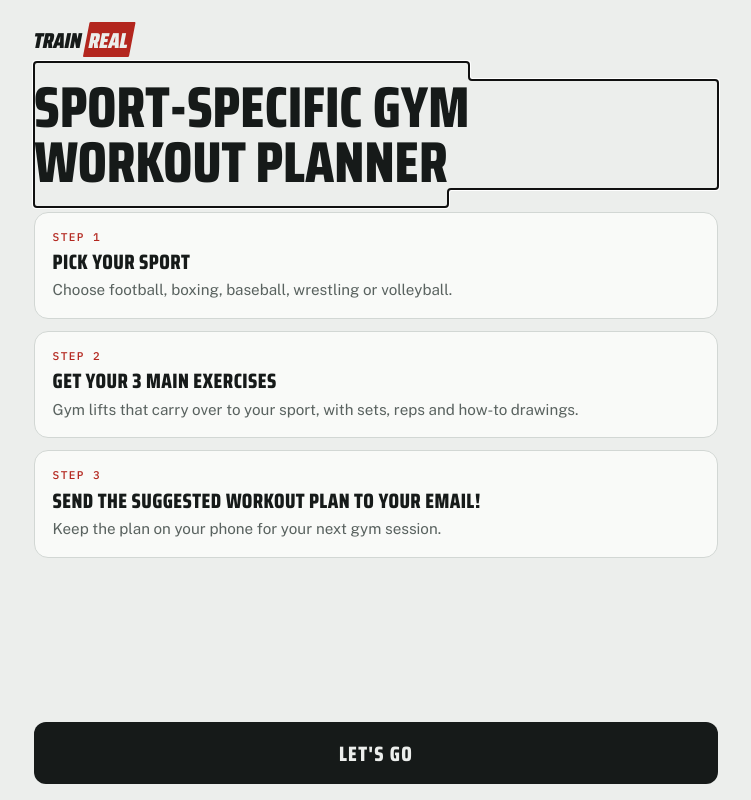
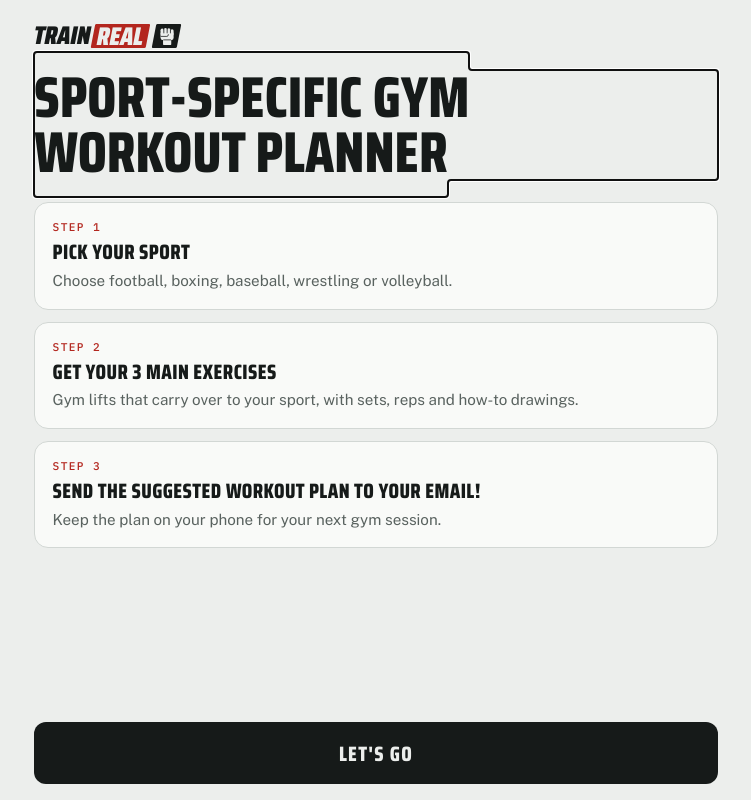
Before and after one commit to hsnoh317/train-real, a plain HTML site: page index.html in a window 1280 px wide. Shown: the whole page, without its empty margins (264-1015 px from the left). Drawn offline with nearby package versions, Linux system fonts and the light colour scheme.

Commit message:
Use the full logo with the fist badge on every screen
The intro page and the step top bars showed a text-only TRAIN REAL.
They now show the same logo as the welcome screen. Cache bumped to v3.

Co-Authored-By: Claude Opus 5.5 <noreply@anthropic.com>

```diff
--- a/index.html
+++ b/index.html
@@ -684,26 +684,21 @@ body::before {
 }
 .back::before { content: "‹"; font-size: 1.3em; line-height: .8; }
 .back:focus-visible { outline: 2px solid var(--ink); outline-offset: 2px; }
+/* Small copy of the full logo (wordmark + fist badge) used on every screen after the welcome */
 .mini-logo {
   justify-self: center;
+  display: inline-flex;
+  align-items: center;
+  gap: .22em;
   font-family: var(--font-display);
   font-weight: 900;
   font-size: 1.15rem;
-  text-transform: uppercase;
-  letter-spacing: -.005em;
-  color: var(--ink);
-  transform: skewX(-11deg);
+  line-height: .82;
+  text-transform: uppercase;
   white-space: nowrap;
 }
-.mini-logo b {
-  font-weight: 900;
-  background: var(--sport);
-  color: var(--bg);
-  padding: .05em .16em .02em;
-  border-radius: .05em;
-  transition: background .25s ease;
-}
-.screen-body > .mini-logo { justify-self: start; font-size: 1.35rem; }
+.mini-logo .logo-b { transition: background .25s ease; }
+.screen-body > .mini-logo { justify-self: start; font-size: 1.6rem; }
 .progress {
   display: grid;
   gap: .3rem;
@@ -925,7 +920,7 @@ body::before {
   <!-- 2. Intro: what the app does -->
   <section class="screen" id="s-intro" aria-labelledby="intro-title" hidden>
     <div class="screen-body">
-      <div class="mini-logo" aria-hidden="true">Train <b>Real</b></div>
+      <div class="mini-logo" aria-hidden="true"></div>
       <h2 class="intro-title" id="intro-title">Sport-specific gym workout planner</h2>
       <ol class="step-cards">
         <li>
@@ -958,7 +953,7 @@ body::before {
   <section class="screen" id="s-pick" aria-labelledby="pick-title" hidden>
     <header class="topbar">
       <button class="back" type="button" data-back>Back</button>
-      <span class="mini-logo" aria-hidden="true">Train <b>Real</b></span>
+      <span class="mini-logo" aria-hidden="true"></span>
       <span class="progress"><span>Step 1 of 3</span><span class="bar"><i style="width: 33.3%"></i></span></span>
     </header>
     <div class="screen-body">
@@ -974,7 +969,7 @@ body::before {
   <section class="screen" id="s-lifts" aria-labelledby="sport-name" hidden>
     <header class="topbar">
       <button class="back" type="button" data-back>Back</button>
-      <span class="mini-logo" aria-hidden="true">Train <b>Real</b></span>
+      <span class="mini-logo" aria-hidden="true"></span>
       <span class="progress"><span>Step 2 of 3</span><span class="bar"><i style="width: 66.6%"></i></span></span>
     </header>
     <div class="screen-body">
@@ -999,7 +994,7 @@ body::before {
   <section class="screen" id="s-send" aria-labelledby="mail-title" hidden>
     <header class="topbar">
       <button class="back" type="button" data-back>Back</button>
-      <span class="mini-logo" aria-hidden="true">Train <b>Real</b></span>
+      <span class="mini-logo" aria-hidden="true"></span>
       <span class="progress"><span>Step 3 of 3</span><span class="bar"><i style="width: 100%"></i></span></span>
     </header>
     <div class="screen-body">
@@ -1438,6 +1433,14 @@ let current = null;     // the sport the user picked
 let rendered = null;    // the sport whose cards are currently built
 let emailedTo = null;   // address used on Step 3, or null if skipped
 
+/* Every screen after the welcome shows the same logo as the welcome screen, cloned from it */
+(function fillMiniLogos() {
+  const logo = document.querySelector("#s-welcome .logo");
+  document.querySelectorAll(".mini-logo").forEach(m => {
+    m.append(logo.querySelector(".logo-word").cloneNode(true), logo.querySelector(".logo-icon").cloneNode(true));
+  });
+})();
+
 function el(tag, cls, text) {
   const n = document.createElement(tag);
   if (cls) n.className = cls;
--- a/sw.js
+++ b/sw.js
@@ -1,6 +1,6 @@
 /* TRAIN REAL service worker: makes the app open offline.
    Bump CACHE whenever index.html or the icons change, so phones pick up the new version. */
-const CACHE = "train-real-v2";
+const CACHE = "train-real-v3";
 const ASSETS = [
   "./",
   "./index.html",
```
